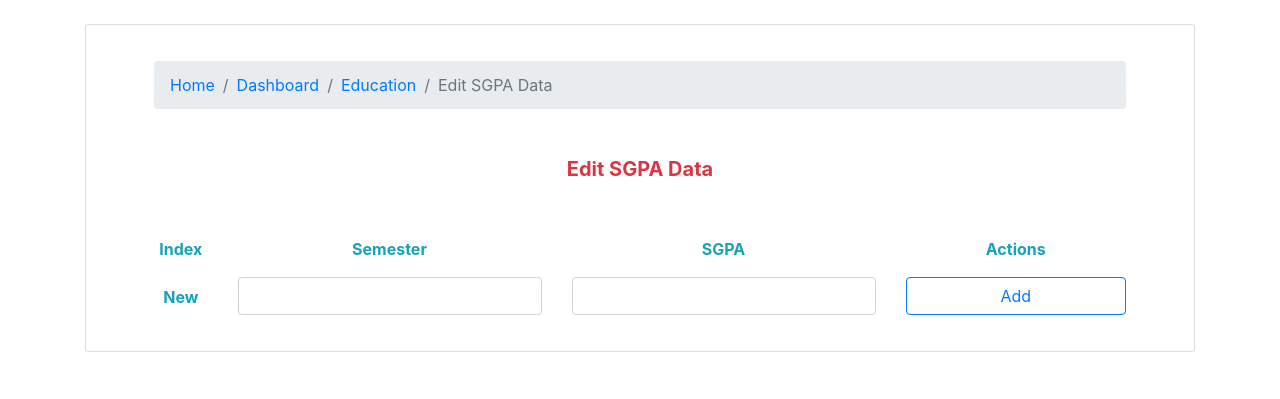
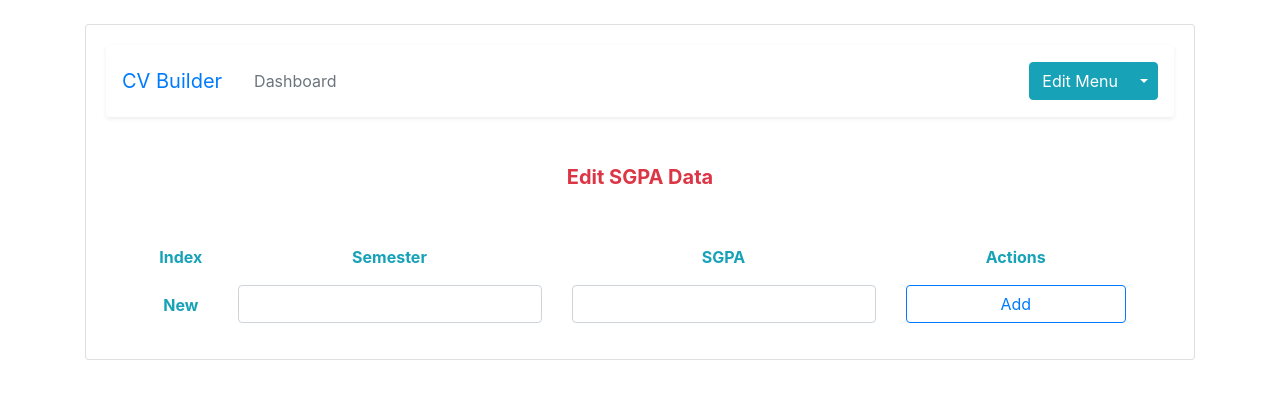
Before and after one commit to simpuid/cvbuilder, a Flask app: page /sgpa in a window 1280 px wide. Shown: the top 399 px of the page. Run offline with Flask 2, Linux system fonts and the light colour scheme; the visitor is signed in with stand-in values (Sample User, id 1); data that the repository does not hold is empty; parts of the project's set-up code (start-up, migrations or seed data) failed here and were passed over; some libraries are stand-ins or nearby versions.

Commit message:
Replaced breadcrumb with navbar

```diff
--- a/app/templates/form_base.html
+++ b/app/templates/form_base.html
@@ -9,15 +9,33 @@
 {% block content %}
     <div class="card mt-4">
         <div class="card-body">
-            <nav aria-label="breadcrumb">
-                <ol class="breadcrumb mt-3 ml-5 mr-5">
-                    <li class="breadcrumb-item"><a href="/">Home</a></li>
-                    {% block nav_breadcrumb %}
-                    {% endblock nav_breadcrumb %}
-                </ol>
+            <nav class="navbar navbar-expand-lg navbar-light bg-white shadow-sm p-3 mb-5 rounded">
+                <a class="navbar-brand text-primary" href="/">CV Builder</a>
+                <a class="nav-link text-secondary mr-auto" href="/dashboard">Dashboard</a>
+                <div class="btn-group">
+                    <button type="button" class="btn btn-info">Edit Menu</button>
+                    <button type="button" class="btn btn-info dropdown-toggle dropdown-toggle-split"
+                            data-toggle="dropdown" aria-haspopup="true" aria-expanded="false">
+                        <span class="sr-only">Toggle Dropdown</span>
+                    </button>
+                    <div class="dropdown-menu">
+                        <a class="dropdown-item" href="/student">Student Info</a>
+                        <a class="dropdown-item" href="/achievement">Achievements</a>
+                        <a class="dropdown-item" href="/extra_curricular">Extra Curricular</a>
+                        <a class="dropdown-item" href="/internship">Internship</a>
+                        <a class="dropdown-item" href="/language">Language</a>
+                        <a class="dropdown-item" href="/reference">Reference</a>
+                        <a class="dropdown-item" href="/sgpa">SGPA</a>
+                        <a class="dropdown-item" href="/skill">Skill</a>
+                        <a class="dropdown-item" href="/tenth">Tenth</a>
+                        <a class="dropdown-item" href="/twelfth">Twelfth</a>
+                    </div>
+                </div>
             </nav>
             <h5 class="text-center mt-5 text-secondary font-weight-bolder text-danger">
-                {% block heading %}{% endblock heading %}</h5>
+                {% block heading %}
+                {% endblock heading %}
+            </h5>
             {% block form_data %}
             {% endblock form_data %}
         </div>
```
Also changed, not shown: app/templates/password.html (+23 -10 lines).
